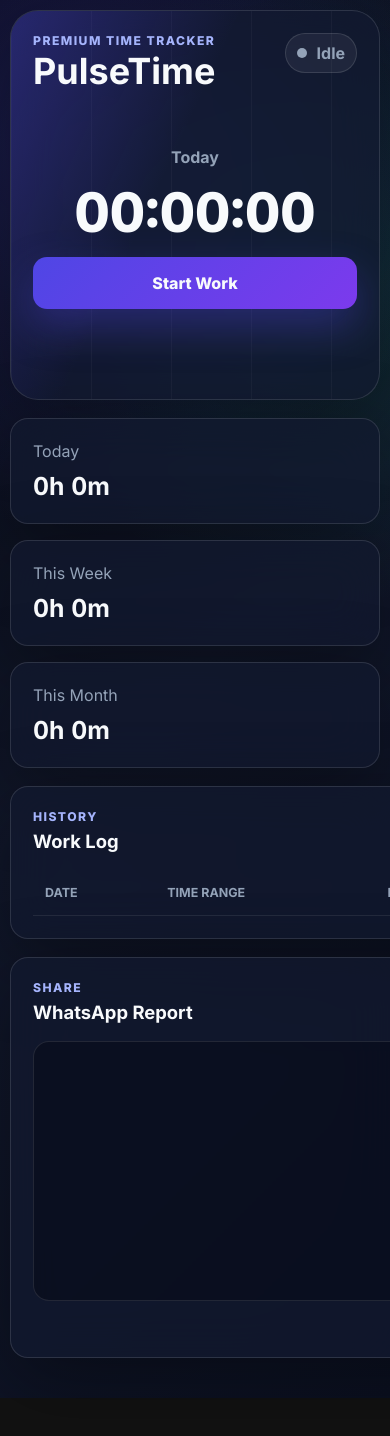
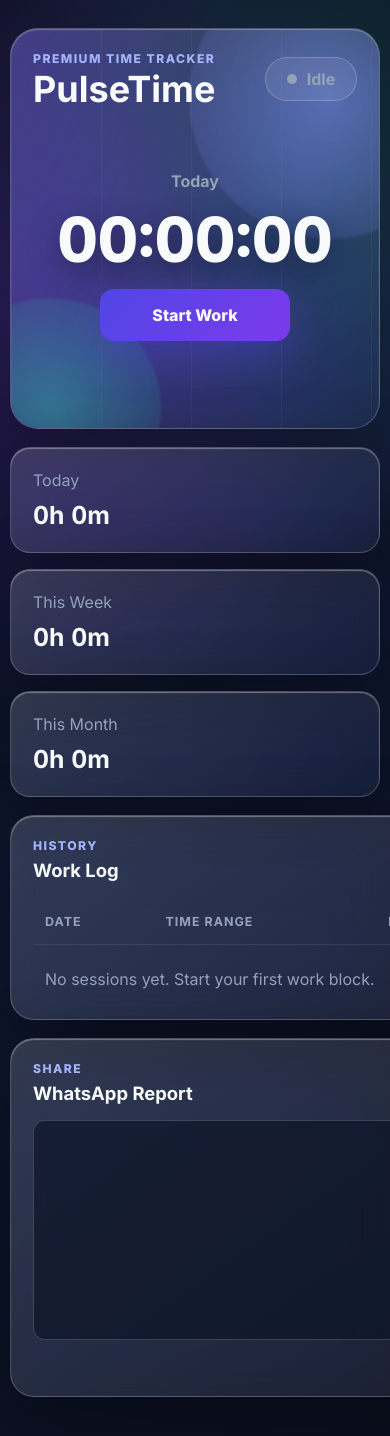
Before and after one commit to muhammadusman93333/hello-world, a website: page public/index.html in a window 390 px wide. Shown: the top 1436 px of the page. Before the commit the page ends 1398 px from the top, so only its background shows below. Drawn offline with Linux system fonts and the light colour scheme; no server answers.

Commit message:
Add 3D glassmorphism dashboard layout

```diff
--- a/public/index.html
+++ b/public/index.html
@@ -11,7 +11,9 @@
   </head>
   <body>
     <main class="app-shell">
-      <section class="hero-panel">
+      <section class="hero-panel glass-3d">
+        <div class="ambient-orb orb-a"></div>
+        <div class="ambient-orb orb-b"></div>
         <div class="topbar">
           <div>
             <p class="eyebrow">Premium Time Tracker</p>
@@ -31,22 +33,22 @@
       </section>
 
       <section class="stats-grid" aria-label="Analytics dashboard">
-        <article class="stat-card">
+        <article class="stat-card glass-3d">
           <span>Today</span>
           <strong id="todayHours">0h 0m</strong>
         </article>
-        <article class="stat-card">
+        <article class="stat-card glass-3d">
           <span>This Week</span>
           <strong id="weekHours">0h 0m</strong>
         </article>
-        <article class="stat-card">
+        <article class="stat-card glass-3d">
           <span>This Month</span>
           <strong id="monthHours">0h 0m</strong>
         </article>
       </section>
 
       <section class="content-grid">
-        <div class="panel log-panel">
+        <div class="panel log-panel glass-3d">
           <div class="section-head">
             <div>
               <p class="eyebrow">History</p>
@@ -69,7 +71,7 @@
           </div>
         </div>
 
-        <aside class="panel report-panel">
+        <aside class="panel report-panel glass-3d">
           <div class="section-head">
             <div>
               <p class="eyebrow">Share</p>
@@ -84,7 +86,7 @@
     </main>
 
     <div class="modal-backdrop" id="noteModal" aria-hidden="true">
-      <div class="modal" role="dialog" aria-modal="true" aria-labelledby="modalTitle">
+      <div class="modal glass-3d" role="dialog" aria-modal="true" aria-labelledby="modalTitle">
         <h2 id="modalTitle">Add session notes</h2>
         <p>What did you work on during this session?</p>
         <textarea id="sessionNotes" placeholder="Example: Client dashboard polish, bug fixes, deployment prep"></textarea>
--- a/public/styles.css
+++ b/public/styles.css
@@ -1,403 +1,89 @@
 :root {
   color-scheme: dark;
   --bg: #0b1020;
-  --panel: rgba(18, 25, 48, 0.72);
-  --panel-strong: rgba(20, 29, 56, 0.9);
-  --border: rgba(255, 255, 255, 0.12);
+  --panel: rgba(18, 25, 48, 0.52);
+  --panel-strong: rgba(20, 29, 56, 0.82);
+  --border: rgba(255, 255, 255, 0.2);
   --text: #f8fafc;
   --muted: #94a3b8;
   --primary: #4f46e5;
   --success: #10b981;
   --danger: #f43f5e;
-  --warning: #f59e0b;
-  --shadow: 0 24px 80px rgba(0, 0, 0, 0.35);
+  --shadow: 0 28px 80px rgba(0, 0, 0, 0.4);
 }
-
-* {
-  box-sizing: border-box;
-}
-
+* { box-sizing: border-box; }
 body {
   min-height: 100vh;
   margin: 0;
   background:
-    radial-gradient(circle at 20% 10%, rgba(79, 70, 229, 0.24), transparent 30%),
-    radial-gradient(circle at 85% 20%, rgba(16, 185, 129, 0.14), transparent 28%),
-    linear-gradient(135deg, #080b16 0%, #11172a 48%, #0b1020 100%);
+    radial-gradient(circle at 15% 20%, rgba(124, 58, 237, 0.3), transparent 35%),
+    radial-gradient(circle at 80% 12%, rgba(45, 212, 191, 0.2), transparent 30%),
+    linear-gradient(145deg, #080b16 0%, #0f1731 52%, #0b1020 100%);
   color: var(--text);
   font-family: Inter, system-ui, sans-serif;
 }
-
-button,
-textarea,
-input {
-  font: inherit;
+button, textarea, input { font: inherit; }
+button { cursor: pointer; }
+.app-shell { width: min(1180px, calc(100% - 32px)); margin: 0 auto; padding: 28px 0 40px; perspective: 1200px; }
+.glass-3d {
+  border: 1px solid var(--border);
+  background: linear-gradient(145deg, rgba(255,255,255,.16), rgba(255,255,255,.04));
+  box-shadow: var(--shadow), inset 0 1px 1px rgba(255,255,255,.35);
+  backdrop-filter: blur(22px) saturate(140%);
+  transform-style: preserve-3d;
+  transition: transform 220ms ease, box-shadow 220ms ease;
 }
-
-button {
-  cursor: pointer;
+.glass-3d:hover { transform: translateY(-4px) rotateX(1.4deg) rotateY(-1.4deg); }
+.hero-panel { position: relative; overflow: hidden; min-height: 430px; border-radius: 28px; padding: 30px; }
+.hero-panel::before {
+  position: absolute; inset: 0;
+  background: linear-gradient(115deg, rgba(79, 70, 229, 0.3), transparent 45%), repeating-linear-gradient(90deg, rgba(255,255,255,.04) 0 1px, transparent 1px 90px);
+  content: ""; pointer-events: none;
 }
-
-.app-shell {
-  width: min(1180px, calc(100% - 32px));
-  margin: 0 auto;
-  padding: 28px 0 40px;
+.ambient-orb { position:absolute; border-radius: 50%; filter: blur(1px); pointer-events:none; }
+.orb-a { width: 280px; height: 280px; right: -90px; top: -70px; background: radial-gradient(circle, rgba(129,140,248,.55), rgba(129,140,248,0)); }
+.orb-b { width: 220px; height: 220px; left: -70px; bottom: -90px; background: radial-gradient(circle, rgba(45,212,191,.42), rgba(45,212,191,0)); }
+.topbar,.timer-wrap,.section-head,.modal-actions { position: relative; display:flex; align-items:center; justify-content:space-between; gap:18px; }
+.eyebrow { margin:0 0 6px; color:#a5b4fc; font-size:.76rem; font-weight:800; letter-spacing:.12em; text-transform:uppercase; }
+h1,h2 { margin:0; }
+h1 { font-size: clamp(2.25rem, 8vw, 5rem); line-height:.95; }
+h2 { font-size:1.15rem; }
+.live-pill { display:inline-flex; align-items:center; gap:10px; min-width:92px; justify-content:center; border:1px solid var(--border); border-radius:999px; padding:11px 15px; background:rgba(255,255,255,.08); color:var(--muted); }
+.live-pill span { width:10px;height:10px;border-radius:999px;background:var(--muted); }
+.live-pill.active { color:#bbf7d0; }
+.live-pill.active span { background:var(--success); animation:pulse 1.4s infinite; }
+.timer-wrap { min-height:300px; flex-direction:column; justify-content:center; text-align:center; }
+.timer-wrap p { margin:0; color:var(--muted); font-weight:700; }
+.timer { font-size: clamp(3.2rem, 14vw, 8.5rem); font-weight:800; line-height:1; font-variant-numeric:tabular-nums; text-shadow: 0 10px 28px rgba(20,25,50,.6); }
+.primary-action,.ghost-button { border:0; border-radius:14px; color:var(--text); transition:transform 180ms ease, box-shadow 180ms ease, background 180ms ease; }
+.primary-action { min-width:190px; padding:16px 24px; background:linear-gradient(135deg,var(--primary),#7c3aed); box-shadow:0 18px 42px rgba(79,70,229,.35); font-weight:800; }
+.primary-action.stop { background:linear-gradient(135deg,var(--danger),#be123c); box-shadow:0 18px 42px rgba(244,63,94,.28); }
+.primary-action.compact { min-width:140px; padding:12px 18px; }
+.ghost-button { padding:10px 14px; background:rgba(255,255,255,.1); border:1px solid var(--border); font-weight:700; }
+.primary-action:hover,.ghost-button:hover { transform:translateY(-2px); }
+.stats-grid { display:grid; grid-template-columns:repeat(3,1fr); gap:16px; margin:18px 0; }
+.stat-card { border-radius:20px; padding:22px; }
+.stat-card span,th,.copy-status,.modal p { color:var(--muted); }
+.stat-card strong { display:block; margin-top:10px; font-size:clamp(1.55rem,4vw,2.45rem); font-variant-numeric:tabular-nums; }
+.content-grid { display:grid; grid-template-columns:minmax(0,1fr) 390px; gap:18px; }
+.panel { border-radius:24px; padding:22px; }
+.table-wrap { position:relative; overflow-x:auto; margin-top:18px; }
+table { width:100%; border-collapse:collapse; min-width:680px; }
+th,td { padding:15px 12px; border-bottom:1px solid rgba(255,255,255,.08); text-align:left; vertical-align:middle; }
+th { font-size:.78rem; text-transform:uppercase; letter-spacing:.08em; }
+textarea, .note-input { width:100%; border-radius:12px; border:1px solid rgba(255,255,255,.18); background:rgba(12,20,41,.68); color:var(--text); padding:12px; }
+#reportText { min-height:220px; margin-top:16px; resize:vertical; }
+.copy-status { min-height:20px; margin:10px 0 0; font-size:.9rem; }
+.empty-state { padding:24px 12px 8px; color:var(--muted); }
+.modal-backdrop { position:fixed; inset:0; display:none; place-items:center; background:rgba(3,8,20,.55); }
+.modal-backdrop.show { display:grid; }
+.modal { width:min(560px, calc(100% - 24px)); border-radius:24px; padding:24px; }
+#sessionNotes { min-height:130px; margin:12px 0 16px; }
+@keyframes pulse { 0%,100% { transform:scale(1); opacity:1; } 50% { transform:scale(1.35); opacity:.5; } }
+@media (max-width: 1024px) { .content-grid { grid-template-columns:1fr; } }
+@media (max-width: 760px) {
+  .app-shell { width: calc(100% - 20px); }
+  .hero-panel { min-height: 360px; padding: 22px; }
+  .stats-grid { grid-template-columns: 1fr; }
+  .timer { font-size: clamp(2.6rem, 16vw, 4.4rem); }
 }
-
-.hero-panel,
-.panel,
-.stat-card,
-.modal {
-  border: 1px solid var(--border);
-  background: var(--panel);
-  box-shadow: var(--shadow);
-  backdrop-filter: blur(22px);
-}
-
-.hero-panel {
-  position: relative;
-  overflow: hidden;
-  min-height: 430px;
-  border-radius: 28px;
-  padding: 30px;
-}
-
-.hero-panel::before {
-  position: absolute;
-  inset: 0;
-  background:
-    linear-gradient(115deg, rgba(79, 70, 229, 0.34), transparent 42%),
-    repeating-linear-gradient(90deg, rgba(255, 255, 255, 0.035) 0 1px, transparent 1px 80px);
-  content: "";
-  pointer-events: none;
-}
-
-.topbar,
-.timer-wrap,
-.section-head,
-.modal-actions {
-  position: relative;
-  display: flex;
-  align-items: center;
-  justify-content: space-between;
-  gap: 18px;
-}
-
-.eyebrow {
-  margin: 0 0 6px;
-  color: #a5b4fc;
-  font-size: 0.76rem;
-  font-weight: 800;
-  letter-spacing: 0.12em;
-  text-transform: uppercase;
-}
-
-h1,
-h2 {
-  margin: 0;
-  letter-spacing: 0;
-}
-
-h1 {
-  font-size: clamp(2.25rem, 8vw, 5rem);
-  line-height: 0.95;
-}
-
-h2 {
-  font-size: 1.15rem;
-}
-
-.live-pill {
-  display: inline-flex;
-  align-items: center;
-  gap: 10px;
-  min-width: 92px;
-  justify-content: center;
-  border: 1px solid var(--border);
-  border-radius: 999px;
-  padding: 11px 15px;
-  background: rgba(255, 255, 255, 0.06);
-  color: var(--muted);
-}
-
-.live-pill span {
-  width: 10px;
-  height: 10px;
-  border-radius: 999px;
-  background: var(--muted);
-}
-
-.live-pill.active {
-  color: #bbf7d0;
-}
-
-.live-pill.active span {
-  background: var(--success);
-  animation: pulse 1.4s infinite;
-}
-
-.timer-wrap {
-  min-height: 300px;
-  flex-direction: column;
-  justify-content: center;
-  text-align: center;
-}
-
-.timer-wrap p {
-  margin: 0;
-  color: var(--muted);
-  font-weight: 700;
-}
-
-.timer {
-  font-size: clamp(3.2rem, 14vw, 8.5rem);
-  font-weight: 800;
-  line-height: 1;
-  letter-spacing: 0;
-  font-variant-numeric: tabular-nums;
-}
-
-.primary-action,
-.ghost-button {
-  border: 0;
-  border-radius: 14px;
-  color: var(--text);
-  transition:
-    transform 180ms ease,
-    box-shadow 180ms ease,
-    background 180ms ease;
-}
-
-.primary-action {
-  min-width: 190px;
-  padding: 16px 24px;
-  background: linear-gradient(135deg, var(--primary), #7c3aed);
-  box-shadow: 0 18px 42px rgba(79, 70, 229, 0.35);
-  font-weight: 800;
-}
-
-.primary-action.stop {
-  background: linear-gradient(135deg, var(--danger), #be123c);
-  box-shadow: 0 18px 42px rgba(244, 63, 94, 0.28);
-}
-
-.primary-action.compact {
-  min-width: 140px;
-  padding: 12px 18px;
-}
-
-.ghost-button {
-  padding: 10px 14px;
-  background: rgba(255, 255, 255, 0.08);
-  border: 1px solid var(--border);
-  font-weight: 700;
-}
-
-.primary-action:hover,
-.ghost-button:hover {
-  transform: translateY(-2px);
-}
-
-.stats-grid {
-  display: grid;
-  grid-template-columns: repeat(3, 1fr);
-  gap: 16px;
-  margin: 18px 0;
-}
-
-.stat-card {
-  border-radius: 20px;
-  padding: 22px;
-}
-
-.stat-card span,
-th,
-.copy-status,
-.modal p {
-  color: var(--muted);
-}
-
-.stat-card strong {
-  display: block;
-  margin-top: 10px;
-  font-size: clamp(1.55rem, 4vw, 2.45rem);
-  font-variant-numeric: tabular-nums;
-}
-
-.content-grid {
-  display: grid;
-  grid-template-columns: minmax(0, 1fr) 390px;
-  gap: 18px;
-}
-
-.panel {
-  border-radius: 24px;
-  padding: 22px;
-}
-
-.table-wrap {
-  position: relative;
-  overflow-x: auto;
-  margin-top: 18px;
-}
-
-table {
-  width: 100%;
-  border-collapse: collapse;
-  min-width: 680px;
-}
-
-th,
-td {
-  padding: 15px 12px;
-  border-bottom: 1px solid rgba(255, 255, 255, 0.08);
-  text-align: left;
-  vertical-align: middle;
-}
-
-th {
-  font-size: 0.78rem;
-  text-transform: uppercase;
-}
-
-td {
-  color: #e2e8f0;
-}
-
-.note-input {
-  width: 100%;
-  min-width: 220px;
-  border: 1px solid rgba(255, 255, 255, 0.1);
-  border-radius: 12px;
-  padding: 10px 12px;
-  background: rgba(255, 255, 255, 0.06);
-  color: var(--text);
-  outline: none;
-}
-
-.note-input:focus,
-textarea:focus {
-  border-color: rgba(129, 140, 248, 0.9);
-  box-shadow: 0 0 0 4px rgba(79, 70, 229, 0.16);
-}
-
-.empty-state {
-  display: none;
-  padding: 26px 0 10px;
-  color: var(--muted);
-  text-align: center;
-}
-
-.report-panel textarea,
-.modal textarea {
-  width: 100%;
-  resize: vertical;
-  border: 1px solid rgba(255, 255, 255, 0.1);
-  border-radius: 16px;
-  background: rgba(3, 7, 18, 0.42);
-  color: var(--text);
-  outline: none;
-}
-
-.report-panel textarea {
-  min-height: 260px;
-  margin-top: 18px;
-  padding: 16px;
-  line-height: 1.55;
-}
-
-.copy-status {
-  min-height: 20px;
-  margin: 10px 0 0;
-  font-size: 0.88rem;
-}
-
-.modal-backdrop {
-  position: fixed;
-  inset: 0;
-  display: none;
-  align-items: center;
-  justify-content: center;
-  padding: 20px;
-  background: rgba(3, 7, 18, 0.76);
-  backdrop-filter: blur(10px);
-  z-index: 10;
-}
-
-.modal-backdrop.show {
-  display: flex;
-}
-
-.modal {
-  width: min(520px, 100%);
-  border-radius: 24px;
-  padding: 24px;
-  background: var(--panel-strong);
-}
-
-.modal p {
-  margin: 10px 0 18px;
-}
-
-.modal textarea {
-  min-height: 150px;
-  padding: 14px;
-}
-
-.modal-actions {
-  justify-content: flex-end;
-  margin-top: 18px;
-}
-
-@keyframes pulse {
-  0% {
-    box-shadow: 0 0 0 0 rgba(16, 185, 129, 0.55);
-  }
-  70% {
-    box-shadow: 0 0 0 10px rgba(16, 185, 129, 0);
-  }
-  100% {
-    box-shadow: 0 0 0 0 rgba(16, 185, 129, 0);
-  }
-}
-
-@media (max-width: 880px) {
-  .content-grid,
-  .stats-grid {
-    grid-template-columns: 1fr;
-  }
-
-  .hero-panel {
-    min-height: 390px;
-    padding: 22px;
-  }
-}
-
-@media (max-width: 560px) {
-  .app-shell {
-    width: min(100% - 20px, 1180px);
-    padding-top: 10px;
-  }
-
-  .topbar {
-    align-items: flex-start;
-  }
-
-  .live-pill {
-    padding: 9px 11px;
-    min-width: auto;
-  }
-
-  .timer-wrap {
-    min-height: 280px;
-  }
-
-  .primary-action {
-    width: 100%;
-  }
-
-  .panel,
-  .stat-card {
-    border-radius: 18px;
-  }
-}
```
